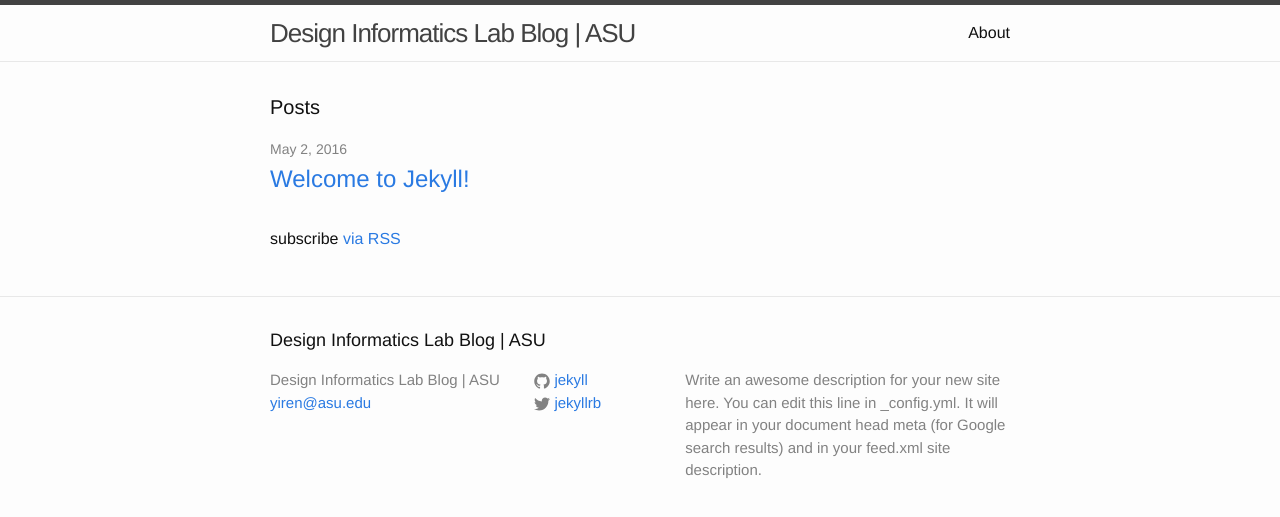
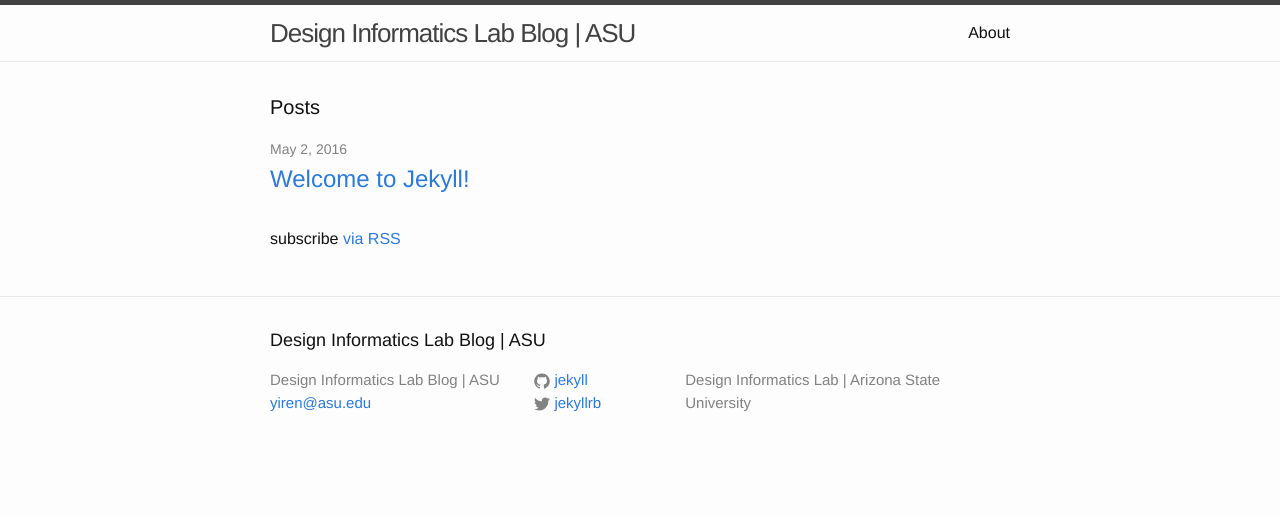
Before and after one commit to DesignInformaticsLab/DesignInformaticsLab.github.io, a Jekyll site: the page built from index.html, in a window 1280 px wide. Shown: the top 517 px of the page. Built offline with Jekyll 4.4.1, drawn with Linux system fonts in a browser that asks for light colours.

Commit message:
Updated _config.yml

```diff
--- a/_config.yml
+++ b/_config.yml
@@ -9,9 +9,7 @@
 title: Design Informatics Lab Blog | ASU
 email: yiren@asu.edu
 description: > # this means to ignore newlines until "baseurl:"
-  Write an awesome description for your new site here. You can edit this
-  line in _config.yml. It will appear in your document head meta (for
-  Google search results) and in your feed.xml site description.
+  Design Informatics Lab | Arizona State University
 baseurl: "" # the subpath of your site, e.g. /blog
 url: "http://yourdomain.com" # the base hostname & protocol for your site
 twitter_username: jekyllrb
```
